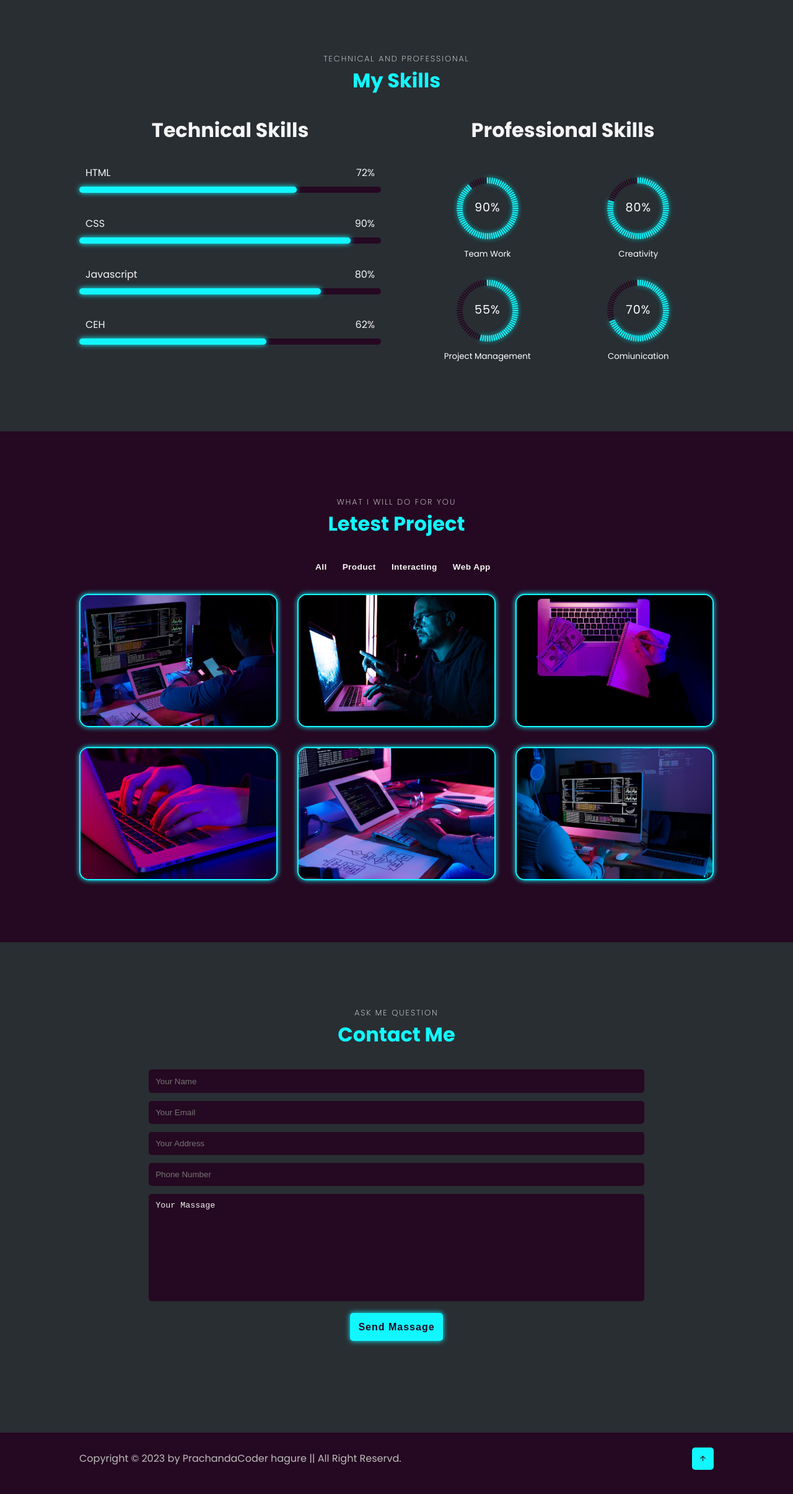
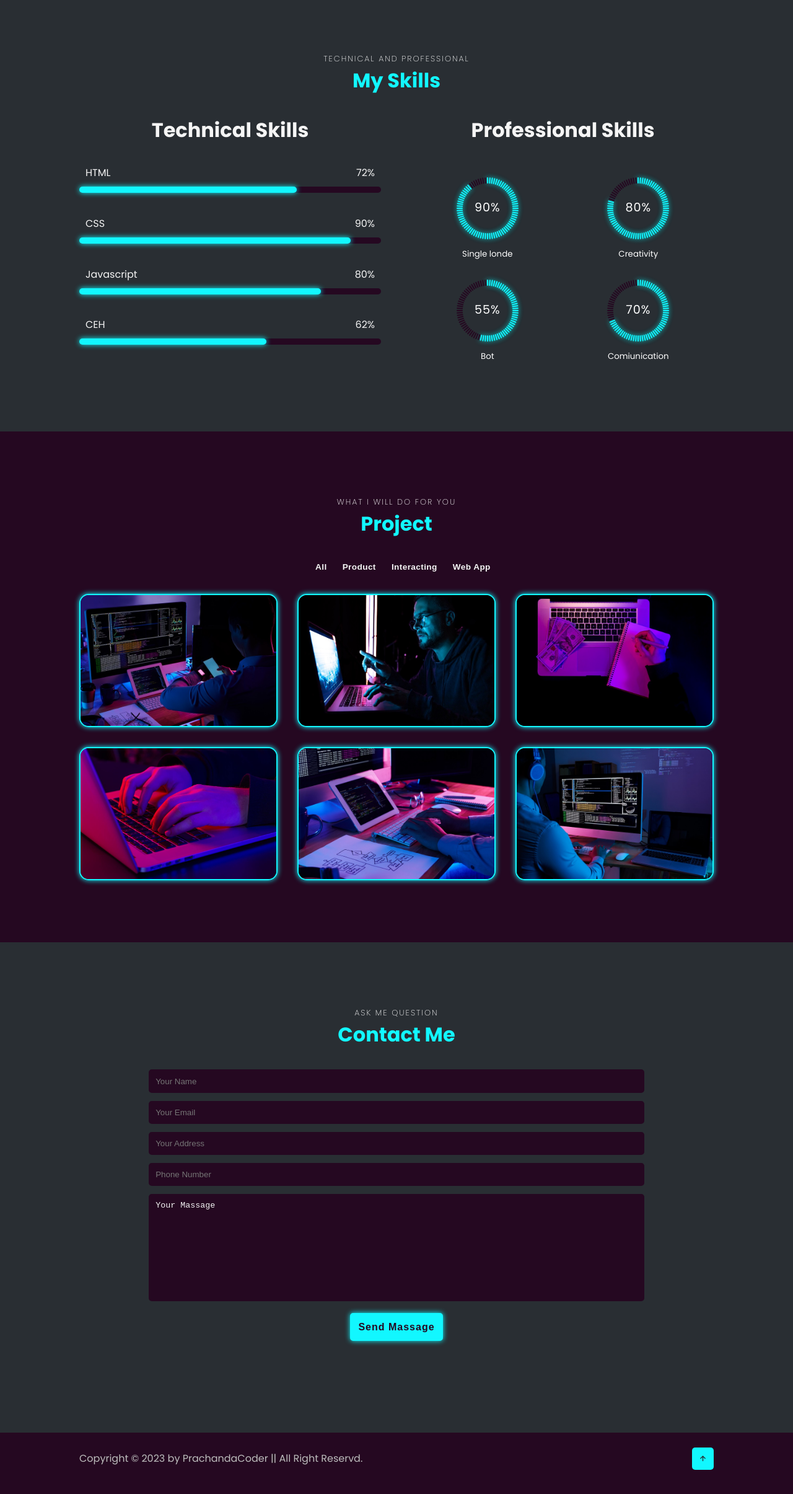
Before and after one commit to muktisharma12/portfolio-website, a plain HTML site: page index.html in a window 1280 px wide. Shown: the part 2420-4830 px from the top of the page at 62% size. Drawn offline with nearby package versions, Linux system fonts and the light colour scheme.

Commit message:
Update index.html

```diff
--- a/index.html
+++ b/index.html
@@ -3,7 +3,7 @@
 <head>
     <meta charset="UTF-8">
     <meta name="viewport" content="width=device-width, initial-scale=1.0">
-    <title>Prachanda Sharma  || Prachanda Sharma Website </title>
+    <title>Prachanda Sharma  Website </title>
     <link rel="stylesheet" href="./style.css">
     <link rel="icon" type="image/png" href="atom.png">
     <link href='https://unpkg.com/boxicons@2.1.4/css/boxicons.min.css' rel='stylesheet'>
@@ -265,7 +265,7 @@
                         <div class="circle" data-dots="80" data-percent="90"></div>
                         <div class="text">
                             <big>90%</big>
-                            <small>Team Work</small>
+                            <small>Single londe </small>
                         </div>
                     </div>
 
@@ -281,7 +281,7 @@
                         <div class="circle" data-dots="80" data-percent="55"></div>
                         <div class="text">
                             <big>55%</big>
-                            <small>Project Management</small>
+                            <small>Bot</small>
                         </div>
                     </div>
 
@@ -301,7 +301,7 @@
       <section id="portfolio" class="portfolio">
         <div class="main-text scroll-scale">
             <span>What i will do for you</span>
-            <h2>Letest Project</h2>
+            <h2> Project</h2>
         </div>
 
         <div class="container">
@@ -318,7 +318,7 @@
                         <img src="img/1.jpg" alt="">
                     </div>
                     <div class="port-content">
-                        <h3>Certified Ethical Hacker</h3>
+                        <h3>Hyy How are yyyuhh ? </h3>
                         <p>
                             As a certified professional in the field of cybersecurity, I've had the opportunity to assess and fortify the digital security of numerous organizations.
                         </p>
@@ -418,7 +418,10 @@
 
     <!-- footer website -->
     <footer>
-        <p class="scroll-scale">Copyright &copy; 2023 by PrachandaCoder hagure || All Right  Reservd.</p>
+        <p class="scroll-scale">Copyright &copy; 2023 by PrachandaCoder
+
+
+      || All Right  Reservd.</p>
         <a href="#home"><i class='bx bx-up-arrow-alt'></i></a>
     </footer>
 
```
